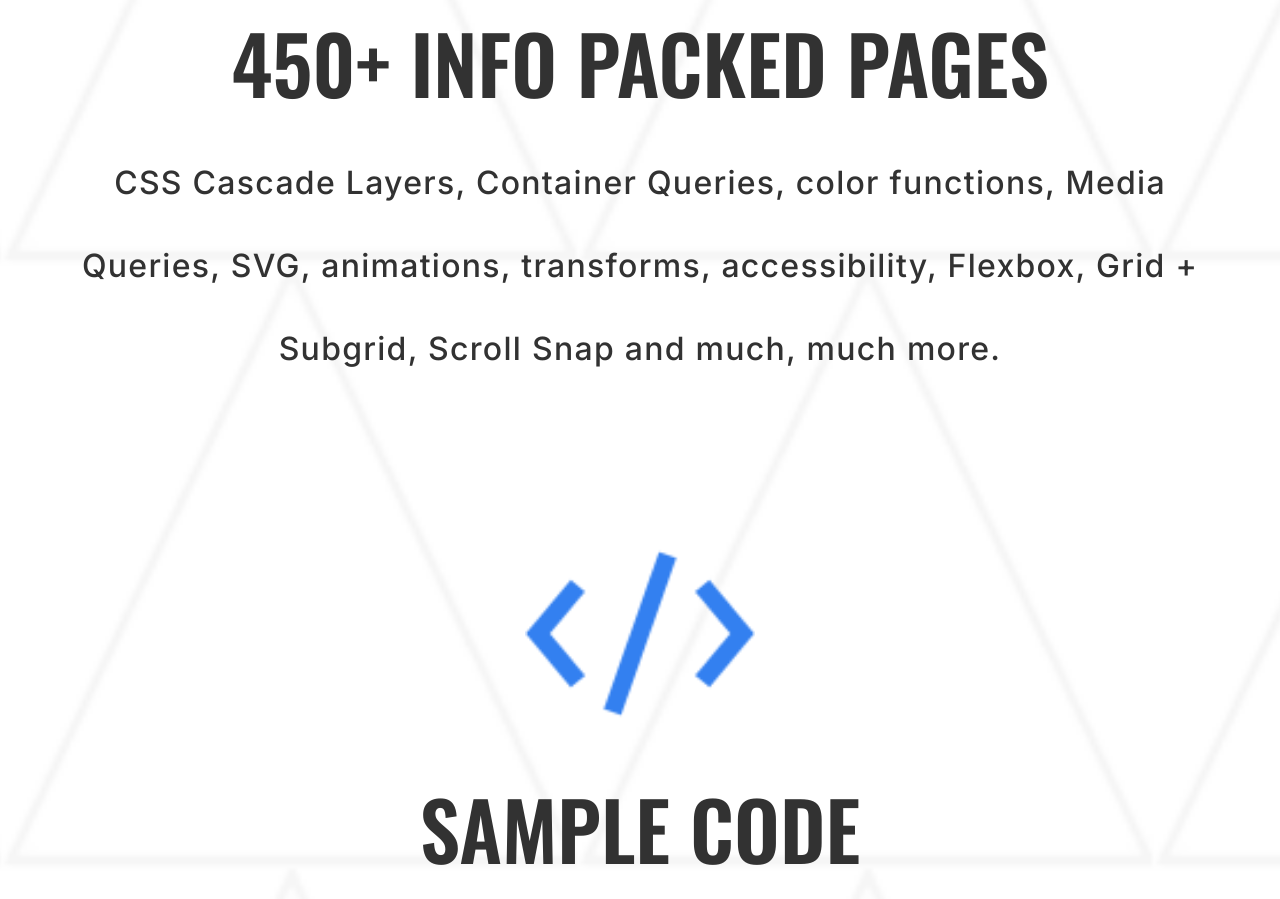
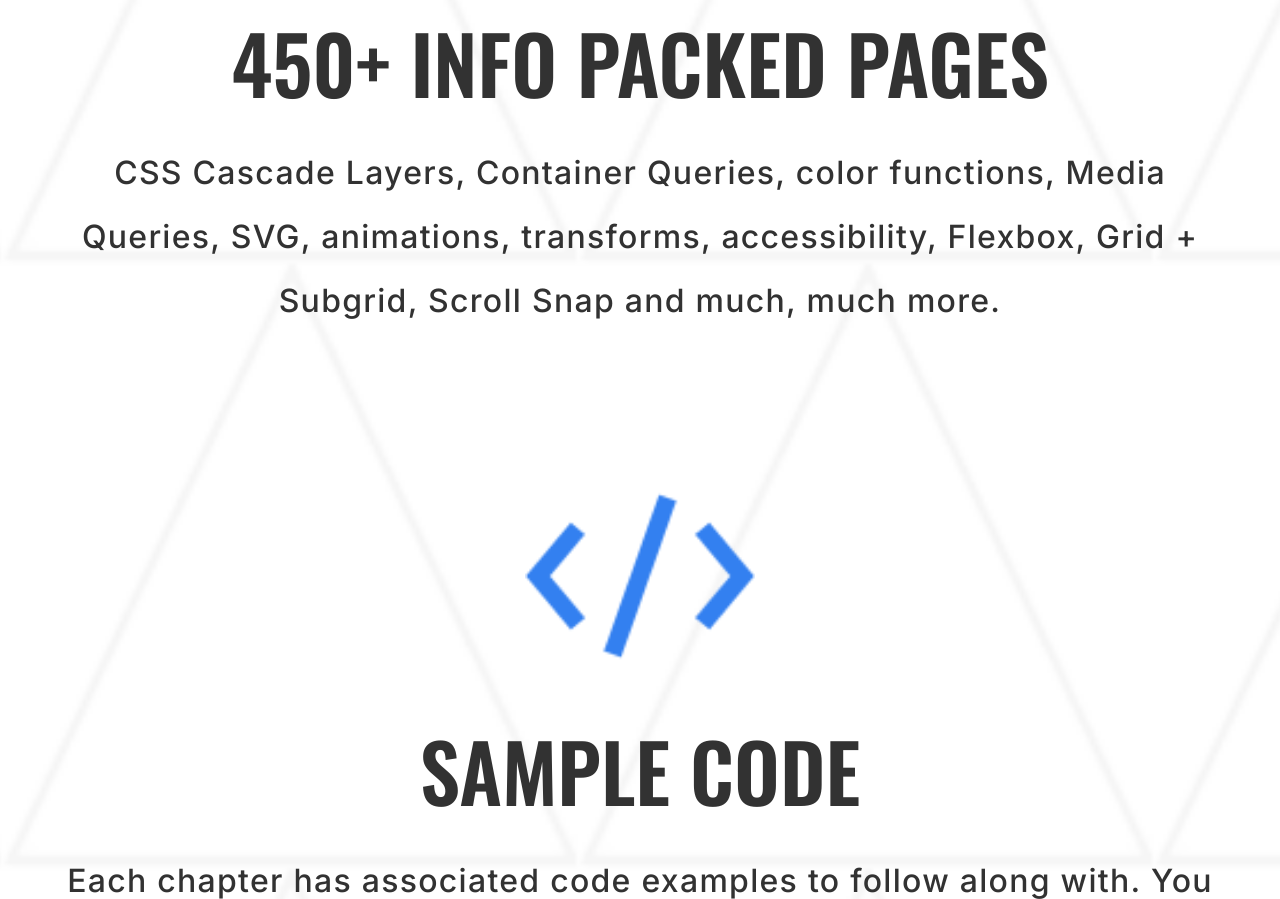
Before and after one commit to olga-climova-2/html_ex_01, a plain HTML site: page index.html in a window 1280 px wide. Shown: the part 3365-4264 px from the top of the page. Drawn offline with nearby package versions, Linux system fonts and the light colour scheme.

Commit message:
Fix line height

```diff
--- a/styles.css
+++ b/styles.css
@@ -270,7 +270,7 @@ nav a {
     font-weight: 500;
     font-style: normal;
     font-size: 2.5vw;
-    line-height: 6.5vw;
+    line-height: 5vw;
     letter-spacing: 0.1vw;
 }
 
```
